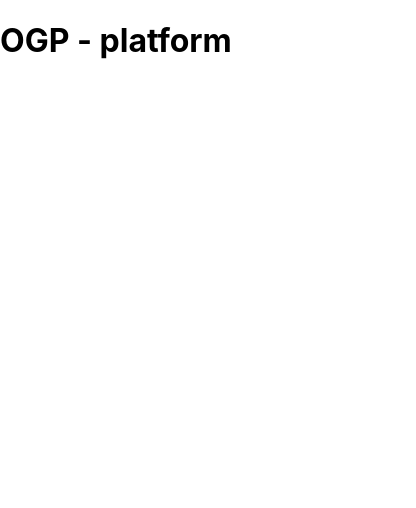
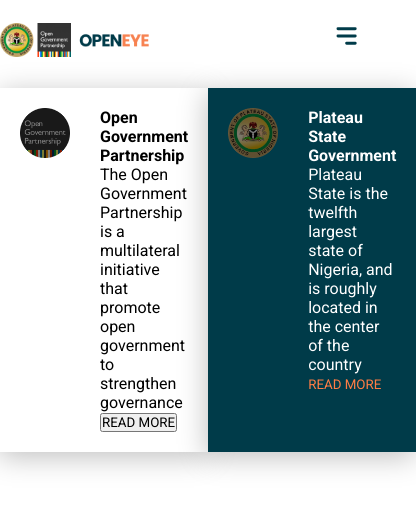
Before and after one commit to olafisoyevince/OGP-Project, a React app: page / in a window 390 px wide. Shown: the whole page, 416 px wide, since content can reach past the window. Built offline with nearby package versions, Linux system fonts and the light colour scheme.

Commit message:
Implemented the navbar and also added routing for the pages. Responsiveness still in progress

```diff
--- a/package.json
+++ b/package.json
@@ -8,7 +8,10 @@
     "@testing-library/user-event": "^12.8.3",
     "react": "^17.0.2",
     "react-dom": "^17.0.2",
+    "react-icons": "^4.3.1",
+    "react-router-dom": "^6.2.1",
     "react-scripts": "4.0.3",
+    "styled-components": "^5.3.3",
     "web-vitals": "^1.1.2"
   },
   "scripts": {
--- a/public/index.html
+++ b/public/index.html
@@ -14,7 +14,9 @@
       manifest.json provides metadata used when your web app is installed on a
       user's mobile device or desktop. See https://developers.google.com/web/fundamentals/web-app-manifest/
     -->
+    <link rel="stylesheet" href="./css/style.css" />
     <link rel="manifest" href="%PUBLIC_URL%/manifest.json" />
+    <link href="https://fonts.googleapis.com/css2?family=Roboto:wght@100;300;400;500;700;900&display=swap" rel="stylesheet">
     <!--
       Notice the use of %PUBLIC_URL% in the tags above.
       It will be replaced with the URL of the `public` folder during the build.
--- a/src/components/App.js
+++ b/src/components/App.js
@@ -1,9 +1,20 @@
+import React from 'react';
+import Navbar from './Navbar/Navbar';
+import { BrowserRouter, Routes, Route } from "react-router-dom";
+import Section1 from './Section-1';
 
 function App() {
   return (
-    <div>
-      <h1>OGP - platform</h1>
-    </div>
+    <BrowserRouter>
+      <Navbar />
+      <Section1 />
+      <Routes>
+        <Route path="/" />
+        <Route path="/reports" />
+        <Route path="/about" />
+        <Route path="/dashboard" />
+      </Routes>
+    </BrowserRouter>
   );
 }
 
--- /dev/null
+++ b/src/components/Navbar/Navbar.jsx
@@ -0,0 +1,32 @@
+import React from 'react';
+import { Nav, Bars, NavMenu, NavLink, NavBtnLink } from './NavbarElements';
+
+const Navbar = () => {
+  return (
+  <>
+    <Nav>
+      <div to="/" style={{display: 'flex', alignItems: 'center' }}>
+        <img src="../images/ogp-logo.png" alt="ogp-logo" style={{ width: '150px' }} />
+      </div>
+      <Bars />
+      <NavMenu>
+        <NavLink to="/home" activeStyle>
+          Home
+        </NavLink>
+        <NavLink to="/reports" activeStyle>
+          Reports
+        </NavLink>
+        <NavLink to="/about" activeStyle>
+          About
+        </NavLink>
+        <NavLink to="/dashboard" activeStyle>
+          Dashboard
+        </NavLink>
+        <NavBtnLink to="/login/register">Login/Register</NavBtnLink>
+      </NavMenu>
+    </Nav>
+  </>
+  );
+};
+
+export default Navbar;
--- /dev/null
+++ b/src/components/Navbar/NavbarElements.jsx
@@ -0,0 +1,86 @@
+import styled from 'styled-components';
+import { NavLink as Link } from 'react-router-dom';
+import { HiMenuAlt3 } from "react-icons/hi";
+
+export const Nav = styled.nav`
+  background: #fff;
+  height: 80px;
+  display: flex;
+  justify-content: space-between;
+  padding: 0.5rem calc((100vw - 1000px) / 2);
+  z-index: 10;
+`;
+
+export const NavLink = styled(Link)`
+  color: #003B49;
+  display:flex;
+  align-items: center;
+  text-decoration: none;
+  margin: 0 1rem;
+  padding-bottom: 3px;
+  font-weight: 500;
+
+
+  &.active {
+    color: #FF7D45;
+    border-bottom: 2px solid #FF7D45;
+  }
+
+  &:hover {
+    transition: all 0.2s ease-in-out;
+    color: #FF7D45;
+    border-bottom: 2px solid #FF7D45;
+  }
+`;
+
+export const Bars = styled( HiMenuAlt3 )`
+  display: none;
+  color: #003B49;
+
+  @media screen and (max-width: 768px) {
+    display: block;
+    position: absolute;
+    top: 0;
+    right: 0;
+    transform: translate(-100%, 75%);
+    font-size: 1.8rem;
+  }
+`;
+
+export const NavMenu = styled.div`
+  display: flex;
+  align-items: center;
+  // margin-right: -24px;
+
+  @media screen and (max-width: 768px) {
+    display: none;
+  }
+`;
+
+export const NavBtn = styled.nav`
+  display: flex;
+  align-items: center;
+  margin-right: 24px;
+
+  @media screen and (max-width: 768px) {
+    display: none;
+  }
+`;
+
+export const NavBtnLink = styled(Link)`
+  background: #003B49;
+  padding: 15px 30px;
+  color: #fff;
+  border: none;
+  outline: none;
+  transition: all 0.2s ease-in-out;
+  text-decoration: none;
+  font-weight: 400;
+  margin-left: 24px;
+
+  &:hover {
+    transition: all 0.2s ease-in-out;
+    background: #0E2E36;
+    color: #fff;
+  }
+`;
--- /dev/null
+++ b/src/components/Section-1.jsx
@@ -0,0 +1,35 @@
+import React from 'react';
+
+const Section1 = () => {
+  return (
+    <>
+      <section>
+        <div className='container-mask'>
+          <div className='one-card'>
+            <div className='one-img'>
+              <img src="../images/ogp-logo-2.png" alt="" style={{ width: '50px' }}/>
+            </div>
+            <div className='one-text'>
+              <h4>Open Government Partnership</h4>
+              <p>The Open Government Partnership is a multilateral initiative that promote open government to strengthen governance</p>
+              <button>READ MORE</button>
+            </div>
+          </div>
+
+          <div className='one-card' style={{backgroundColor: '#003B49', color: '#fff'}}>
+            <div className='one-img'>
+              <img src="../images/plateau-logo.png" alt="" style={{ width: '50px' }} />
+            </div>
+            <div className='one-text'>
+              <h4>Plateau State Government</h4>
+              <p>Plateau State is the twelfth largest state of Nigeria, and is roughly located in the center of the country</p>
+              <button className='one-btn'>READ MORE</button>
+            </div>
+          </div>
+        </div>
+      </section>
+    </>
+  );
+};
+
+export default Section1;
--- a/src/index.css
+++ /dev/null
@@ -1,13 +0,0 @@
-body {
-  margin: 0;
-  font-family: -apple-system, BlinkMacSystemFont, 'Segoe UI', 'Roboto', 'Oxygen',
-    'Ubuntu', 'Cantarell', 'Fira Sans', 'Droid Sans', 'Helvetica Neue',
-    sans-serif;
-  -webkit-font-smoothing: antialiased;
-  -moz-osx-font-smoothing: grayscale;
-}
-
-code {
-  font-family: source-code-pro, Menlo, Monaco, Consolas, 'Courier New',
-    monospace;
-}
--- a/src/index.js
+++ b/src/index.js
@@ -1,6 +1,5 @@
 import React from 'react';
 import ReactDOM from 'react-dom';
-import './index.css';
 import App from './components/App';
 
 ReactDOM.render(
--- /dev/null
+++ b/src/scss/style.scss
@@ -0,0 +1,30 @@
+* {
+  box-sizing: border-box;
+  margin: 0;
+  padding: 0;
+  font-family: 'Roboto', sans-serif;
+}
+
+.container-mask {
+  display: flex;
+  padding: 0.5rem calc((100vw - 930px) / 2);
+
+  & .one-card {
+    display: flex;
+    padding: 20px;
+    box-shadow: -1px 5px 27px 0px rgba(0,0,0,0.25);
+
+    & .one-text {
+      padding-left: 30px;
+
+      & .one-btn {
+        color: #FF7D45;
+        text-decoration: none;
+        background-color: #003B49;
+        border-style: none;
+        border-left: 3px;
+        border-right: 2px ;
+      }
+    }
+  }
+}
```
Also changed, not shown: public/css/style.css (added), public/images/ogp-logo-2.png (added), public/images/ogp-logo.png (added), public/images/plateau-logo.png (added), 1 other file.
